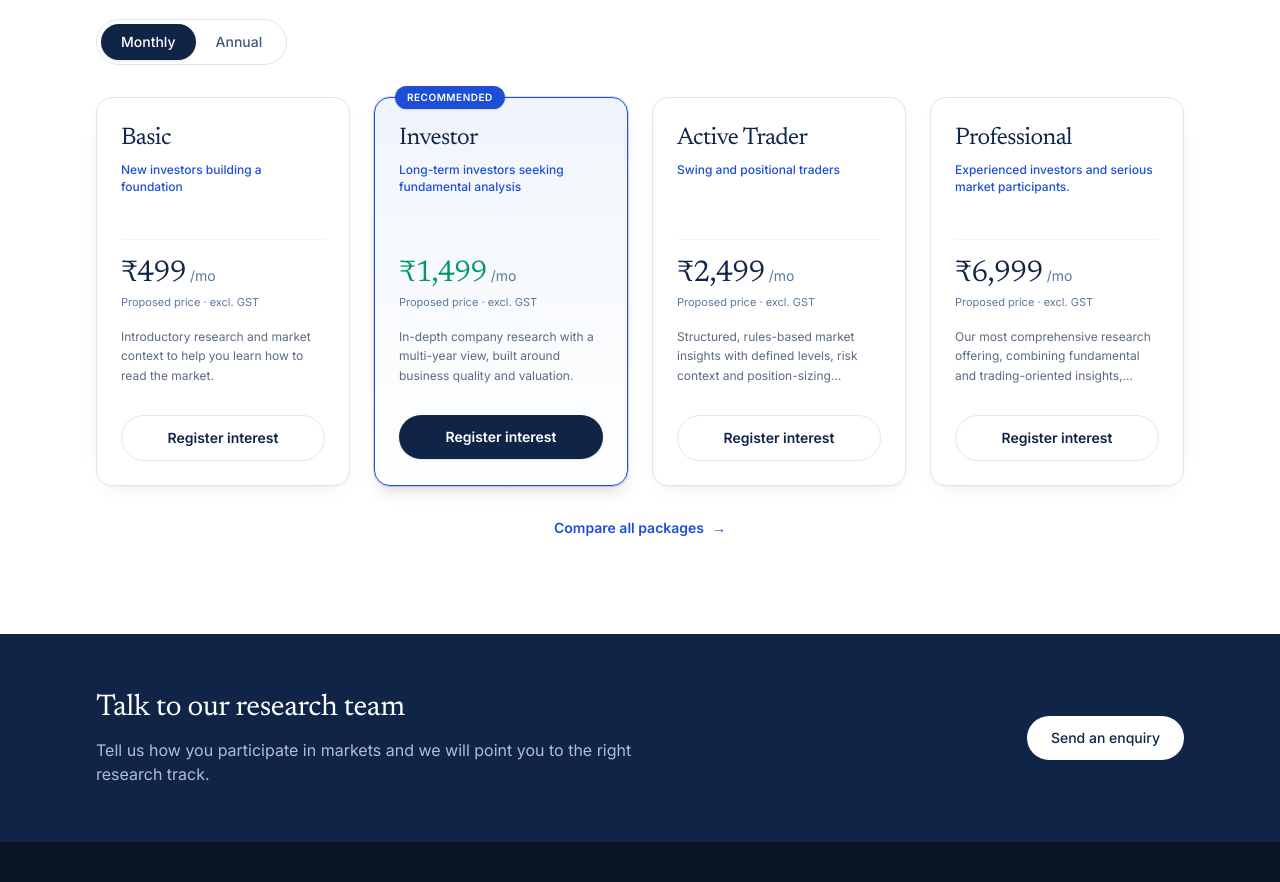
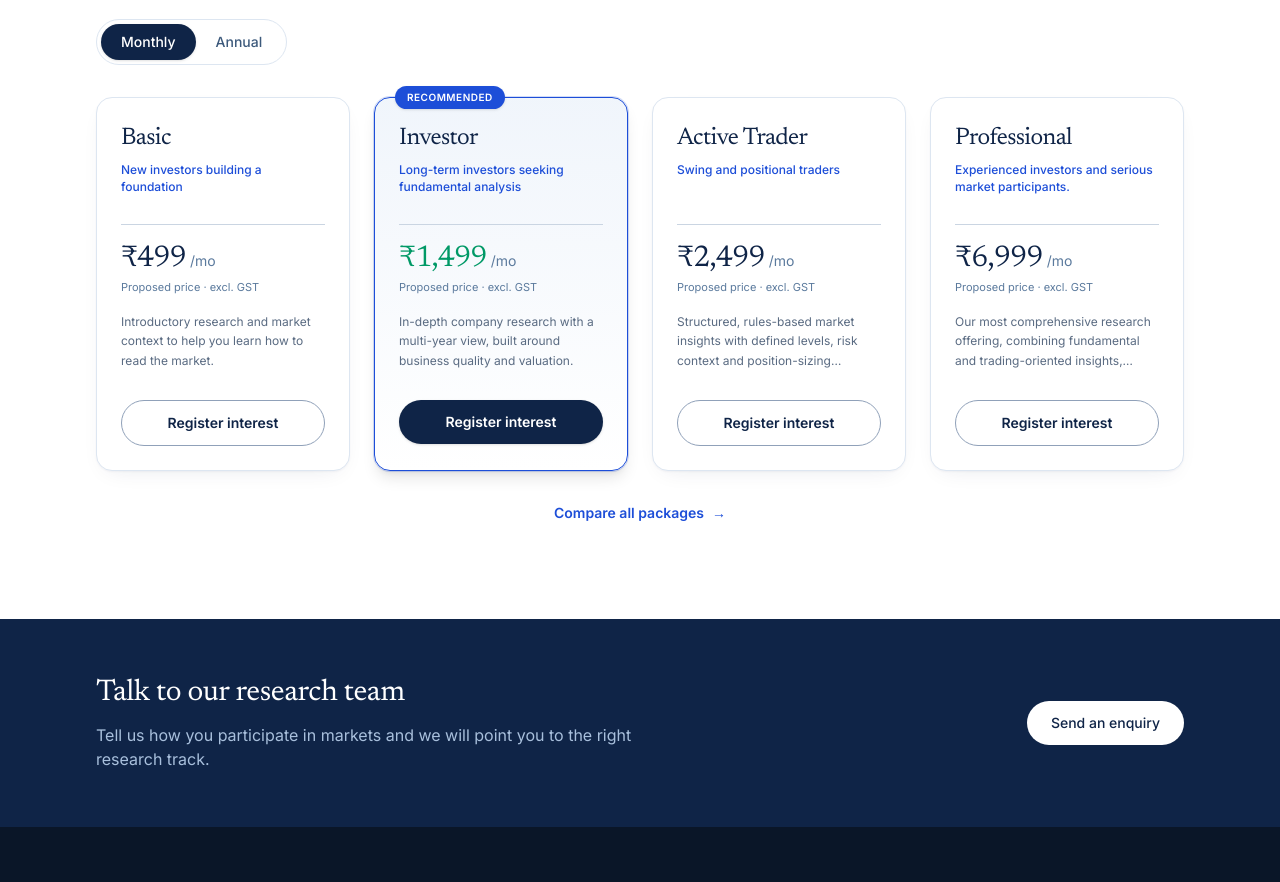
Before and after one commit to dilseresearchlab-git/Advisory, a Next.js app: page / in a window 1280 px wide. Shown: the part 4580-5462 px from the top of the page. Built offline with nearby package versions, Linux system fonts and the light colour scheme.

Commit message:
removed the bg color from the learn page

```diff
--- a/src/components/PlanCards.jsx
+++ b/src/components/PlanCards.jsx
@@ -72,7 +72,7 @@ export default function PlanCards({ compact = false }) {
               )}
 
               {/* 1. FIXED HEADER BLOCK (Ensures titles & audiences align horizontally) */}
-              <div className="min-h-[105px]">
+              <div className="min-h-[90px]">
                 <h3 className="font-serif text-2xl tracking-tight text-navy">
                   {p.name}
                 </h3>
@@ -82,7 +82,7 @@ export default function PlanCards({ compact = false }) {
               </div>
 
               {/* 2. FIXED PRICING BLOCK */}
-              <div className="mt-3 border-t border-slate-100 pt-4">
+              <div className="mt-3 border-t border-slate-300 pt-4">
                 <div className="flex items-baseline gap-x-1">
                   <span
                     className={`font-serif text-3xl tracking-tight ${
@@ -154,7 +154,7 @@ export default function PlanCards({ compact = false }) {
                 className={`mt-6 inline-flex w-full items-center justify-center rounded-full px-4 py-3 text-sm font-semibold transition ${
                   recommended
                     ? "bg-navy text-white hover:bg-royal shadow-sm"
-                    : "border border-slate-200 text-navy hover:border-royal hover:text-royal bg-white"
+                    : "border border-slate-400 text-navy hover:border-royal hover:text-royal bg-white"
                 }`}
               >
                 Register interest
--- a/src/components/pages/learn/LearningPaths.jsx
+++ b/src/components/pages/learn/LearningPaths.jsx
@@ -119,7 +119,7 @@ export default function LearningPaths({ tracks = [] }) {
             return (
               <article
                 key={track.id}
-                className={`group relative overflow-hidden rounded-2xl border ${theme.border} bg-gradient-to-br ${theme.surface} to-white p-5 transition-colors duration-300 hover:border-slate-300 sm:p-6`}
+                className={`group relative overflow-hidden rounded-2xl border ${theme.border} bg-gradient-to-br to-white p-5 transition-colors duration-300 hover:border-slate-300 sm:p-6`}
               >
                 {/* Heading row */}
                 <div className="flex items-center justify-between">
```
